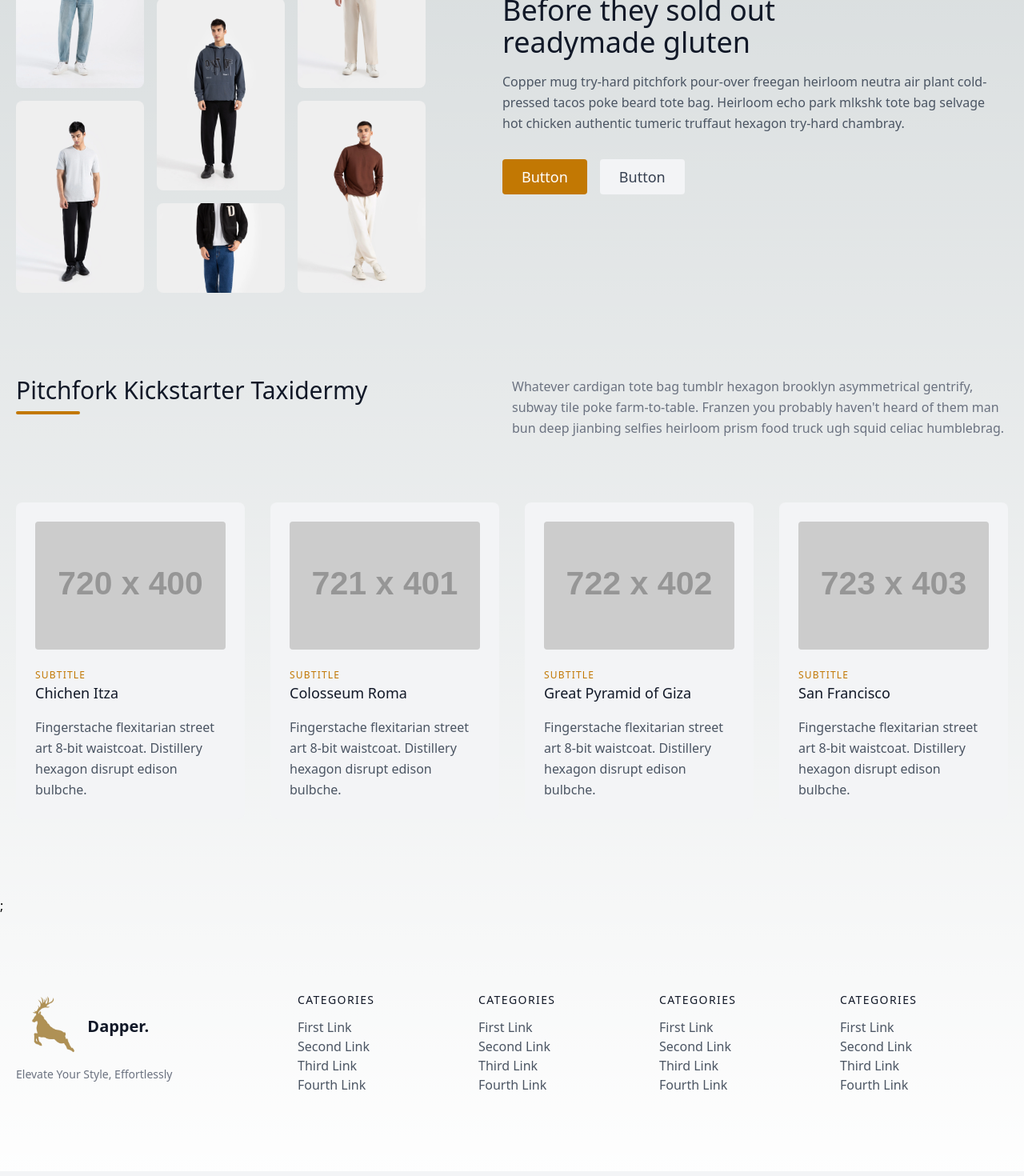
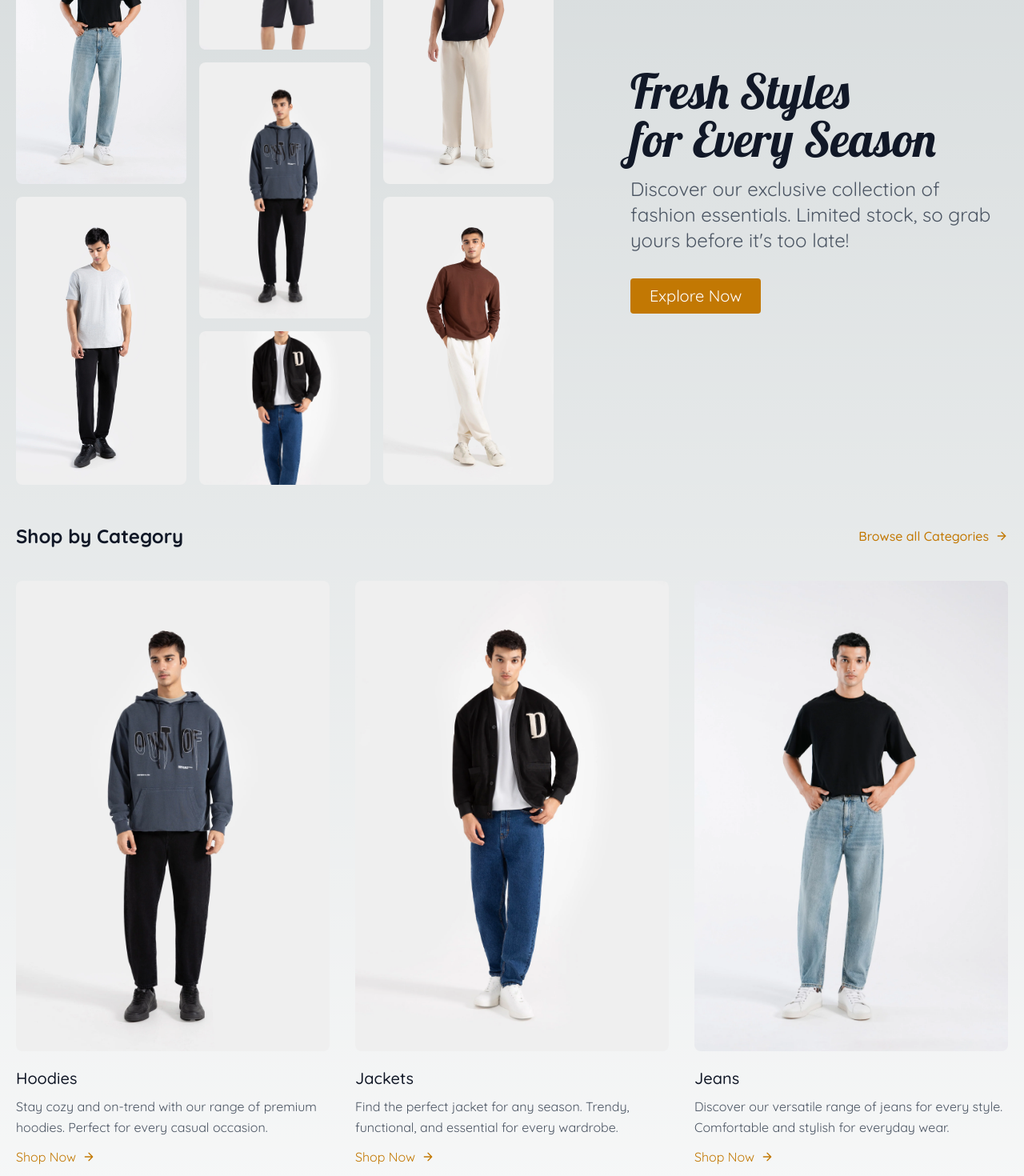
Before and after one commit to abdullahshafiq153/dapper, a Next.js app: page / in a window 1280 px wide. Shown: the part 220-1690 px from the top of the page at 80% size. Built offline with nearby package versions, Linux system fonts and the light colour scheme.

Commit message:
storefront + footer + hero section

```diff
--- a/components/footer.js
+++ b/components/footer.js
@@ -1,117 +1,131 @@
-import React from 'react'
-
+import React from "react";
+import Link from "next/link";
 const Footer = () => {
   return (
     <footer className="text-gray-600 body-font">
       <div className="container px-5 py-24 mx-auto flex md:items-center lg:items-start md:flex-row md:flex-nowrap flex-wrap flex-col">
         <div className="w-64 flex-shrink-0 md:mx-0 mx-auto text-center md:text-left">
-      <a className="flex title-font font-medium items-center md:justify-start justify-center text-gray-900">
-      <img
-                src="/logo.svg"
-                alt="logo"
-                className="size-2/6"
-              />
+          <a className="cursor-pointer flex title-font font-medium items-center md:justify-start justify-center text-gray-900">
+            <img src="/logo.svg" alt="logo" className="size-2/6" />
             <span className="font-bold ml-1 text-xl">Dapper.</span>
           </a>
-      <p className="mt-2 text-sm text-gray-500">Elevate Your Style, Effortlessly</p>
+          <p className="mt-2 text-sm text-gray-500">
+            Elevate Your Style, Effortlessly
+          </p>
         </div>
         <div className="flex-grow flex flex-wrap md:pl-20 -mb-10 md:mt-0 mt-10 md:text-left text-center">
           <div className="lg:w-1/4 md:w-1/2 w-full px-4">
-        <h2 className="title-font font-medium text-gray-900 tracking-widest text-sm mb-3">CATEGORIES</h2>
+            <h2 className="title-font font-medium text-gray-900 tracking-widest text-sm mb-3">
+              QUICK
+            </h2>
             <nav className="list-none mb-10">
               <li>
-            <a className="text-gray-600 hover:text-gray-800">First Link</a>
+                <a className="cursor-pointer text-gray-400 hover:text-gray-900">About Us</a>
               </li>
               <li>
-            <a className="text-gray-600 hover:text-gray-800">Second Link</a>
+                <a className="cursor-pointer text-gray-400 hover:text-gray-900">Contact Us</a>
+              </li>
+              {/* <li>
+                <a className="cursor-pointer text-gray-400 hover:text-gray-900">Third Link</a>
               </li>
               <li>
-            <a className="text-gray-600 hover:text-gray-800">Third Link</a>
-          </li>
-          <li>
-            <a className="text-gray-600 hover:text-gray-800">Fourth Link</a>
-          </li>
+                <a className="cursor-pointer text-gray-400 hover:text-gray-900">Fourth Link</a>
+              </li> */}
             </nav>
           </div>
           <div className="lg:w-1/4 md:w-1/2 w-full px-4">
-        <h2 className="title-font font-medium text-gray-900 tracking-widest text-sm mb-3">CATEGORIES</h2>
+            <h2 className="title-font font-medium text-gray-900 tracking-widest text-sm mb-3">
+              CATEGORIES
+            </h2>
             <nav className="list-none mb-10">
+              <Link href="/hoodies" legacyBehavior>
                 <li>
-            <a className="text-gray-600 hover:text-gray-800">First Link</a>
+                  <a className="cursor-pointer text-gray-400 hover:text-gray-900">Hoodies</a>
                 </li>
+              </Link>
+              <Link href="/jackets" legacyBehavior>
                 <li>
-            <a className="text-gray-600 hover:text-gray-800">Second Link</a>
+                  <a className="cursor-pointer text-gray-400 hover:text-gray-900">Jackets</a>
                 </li>
+              </Link>
+              <Link href="/jeans" legacyBehavior>
                 <li>
-            <a className="text-gray-600 hover:text-gray-800">Third Link</a>
+                  <a className="cursor-pointer text-gray-400 hover:text-gray-900">Jeans</a>
                 </li>
+              </Link>
+              <Link href="/pants" legacyBehavior>
                 <li>
-            <a className="text-gray-600 hover:text-gray-800">Fourth Link</a>
+                  <a className="cursor-pointer text-gray-400 hover:text-gray-900">Pants</a>
                 </li>
-        </nav>
-      </div>
-      <div className="lg:w-1/4 md:w-1/2 w-full px-4">
-        <h2 className="title-font font-medium text-gray-900 tracking-widest text-sm mb-3">CATEGORIES</h2>
-        <nav className="list-none mb-10">
+              </Link>
+              <Link href="/shorts" legacyBehavior>
                 <li>
-            <a className="text-gray-600 hover:text-gray-800">First Link</a>
+                  <a className="cursor-pointer text-gray-400 hover:text-gray-900">Shorts</a>
                 </li>
+              </Link>
+              <Link href="/sweaters" legacyBehavior>
                 <li>
-            <a className="text-gray-600 hover:text-gray-800">Second Link</a>
+                  <a className="cursor-pointer text-gray-400 hover:text-gray-900">Sweaters</a>
                 </li>
+              </Link>
+              <Link href="/t-shirts" legacyBehavior>
                 <li>
-            <a className="text-gray-600 hover:text-gray-800">Third Link</a>
+                  <a className="cursor-pointer text-gray-400 hover:text-gray-900">T-Shirts</a>
                 </li>
-          <li>
-            <a className="text-gray-600 hover:text-gray-800">Fourth Link</a>
-          </li>
-        </nav>
-      </div>
-      <div className="lg:w-1/4 md:w-1/2 w-full px-4">
-        <h2 className="title-font font-medium text-gray-900 tracking-widest text-sm mb-3">CATEGORIES</h2>
-        <nav className="list-none mb-10">
-          <li>
-            <a className="text-gray-600 hover:text-gray-800">First Link</a>
-          </li>
-          <li>
-            <a className="text-gray-600 hover:text-gray-800">Second Link</a>
-          </li>
-          <li>
-            <a className="text-gray-600 hover:text-gray-800">Third Link</a>
-          </li>
-          <li>
-            <a className="text-gray-600 hover:text-gray-800">Fourth Link</a>
-          </li>
+              </Link>
             </nav>
           </div>
         </div>
       </div>
       <div className="bg-gray-100">
         <div className="container mx-auto py-4 px-5 flex flex-wrap flex-col sm:flex-row">
-      <p className="text-gray-500 text-sm text-center sm:text-left">© 2024 Dapper — Elevate Your Style, Effortlessly</p>
+          <p className="text-gray-500 text-sm text-center sm:text-left">
+            © 2024 Dapper — Elevate Your Style, Effortlessly
+          </p>
           <span className="inline-flex sm:ml-auto sm:mt-0 mt-2 justify-center sm:justify-start">
-        <a className="text-gray-500">
-          <svg fill="currentColor" strokeLinecap="round" strokelinejoin="round" strokeWidth="2" className="w-5 h-5" viewBox="0 0 24 24">
+            <a className="cursor-pointer text-gray-500">
+              <svg
+                fill="currentColor"
+                strokeLinecap="round"
+                strokelinejoin="round"
+                strokeWidth="2"
+                className="w-5 h-5"
+                viewBox="0 0 24 24"
+              >
                 <path d="M18 2h-3a5 5 0 00-5 5v3H7v4h3v8h4v-8h3l1-4h-4V7a1 1 0 011-1h3z"></path>
               </svg>
             </a>
-        <a className="ml-3 text-gray-500">
-          <svg fill="currentColor" strokeLinecap="round" strokelinejoin="round" strokeWidth="2" className="w-5 h-5" viewBox="0 0 24 24">
+            <a className="cursor-pointer ml-3 text-gray-500">
+              <svg
+                fill="currentColor"
+                strokeLinecap="round"
+                strokelinejoin="round"
+                strokeWidth="2"
+                className="w-5 h-5"
+                viewBox="0 0 24 24"
+              >
                 <path d="M23 3a10.9 10.9 0 01-3.14 1.53 4.48 4.48 0 00-7.86 3v1A10.66 10.66 0 013 4s-4 9 5 13a11.64 11.64 0 01-7 2c9 5 20 0 20-11.5a4.5 4.5 0 00-.08-.83A7.72 7.72 0 0023 3z"></path>
               </svg>
             </a>
-        <a className="ml-3 text-gray-500">
-          <svg fill="none" stroke="currentColor" strokeLinecap="round" strokelinejoin="round" strokeWidth="2" className="w-5 h-5" viewBox="0 0 24 24">
+            <a className="cursor-pointer ml-3 text-gray-500">
+              <svg
+                fill="none"
+                stroke="currentColor"
+                strokeLinecap="round"
+                strokelinejoin="round"
+                strokeWidth="2"
+                className="w-5 h-5"
+                viewBox="0 0 24 24"
+              >
                 <rect width="20" height="20" x="2" y="2" rx="5" ry="5"></rect>
                 <path d="M16 11.37A4 4 0 1112.63 8 4 4 0 0116 11.37zm1.5-4.87h.01"></path>
               </svg>
             </a>
-
           </span>
         </div>
       </div>
     </footer>
-  )
-}
+  );
+};
 
-export default Footer
+export default Footer;
--- a/components/hero.js
+++ b/components/hero.js
@@ -1,60 +1,94 @@
-import React from 'react'
-
+import React from "react";
+import Link from "next/link";
 const Hero = () => {
   return (
     <section className="text-gray-600 body-font">
       <div className="container mx-auto flex px-5 py-2 md:flex-row flex-col items-center">
-    <div className="lg:max-w-lg lg:w-full md:w-1/2 w-5/6 mb-10 md:mb-0">
+        <div className="lg:max-w-2xl lg:w-full md:w-3/5 w-5/6 mb-10 md:mb-0">
           {/* Left Gallery Section */}
-
-
-<div class="grid grid-cols-2 md:grid-cols-3 gap-4">
-    <div class="grid gap-4">
-    <div class="flex flex-col justify-end ">
-            <img class="object-cover w-full h-auto rounded-lg" src="/jeans.jpg" alt="Jeans" />
+          <div className="grid grid-cols-2 md:grid-cols-3 gap-4">
+            <div className="grid gap-4">
+              <div className="flex flex-col justify-end">
+                <img
+                  className="object-cover w-full h-full rounded-lg"
+                  src="/jeans.jpg"
+                  alt="Jeans"
+                />
               </div>
               <div>
-            <img class="object-cover  h-auto max-w-full rounded-lg" src="/tshirts.jpg" alt=""/>
+                <img
+                  className="object-cover w-full h-full rounded-lg"
+                  src="/tshirts.jpg"
+                  alt="tshirts"
+                />
               </div>
             </div>
-    <div class="grid gap-4">
-        <div class="flex flex-col  h-[7rem] md:h-27">
-            <img class="object-cover h-full w-full rounded-lg" src="/shorts.jpg" alt=""/>
+            <div className="grid gap-4">
+              <div className="flex flex-col h-[12rem] md:h-[12rem]">
+                <img
+                  className="object-cover w-full h-full rounded-lg"
+                  src="/shorts.jpg"
+                  alt="shorts"
+                />
               </div>
-        <div class="flex flex-col  h-26 ">
-            <img class="object-cover h-full w-full rounded-lg" src="/hoodies.jpg" alt=""/>
+              <div className="flex flex-col h-26">
+                <img
+                  className="object-cover w-full h-full rounded-lg"
+                  src="/hoodies.jpg"
+                  alt="hoodies"
+                />
               </div>
-        <div class="flex flex-col  h-[7rem] md:h-27">
-            <img class="object-cover h-full w-full rounded-lg" src="/jackets.jpg" alt=""/>
+              <div className="flex flex-col h-[12rem] md:h-[12rem]">
+                <img
+                  className="object-cover w-full h-full rounded-lg"
+                  src="/jackets.jpg"
+                  alt="jackets"
+                />
               </div>
             </div>
-    <div class="hidden md:grid gap-4">
-        <div class="flex flex-col justify-end" >
-            <img class="object-cover  h-auto max-w-full rounded-lg" src="/pants.jpg" alt=""/>
+            <div className="hidden md:grid gap-4">
+              <div className="flex flex-col justify-end">
+                <img
+                  className="object-cover w-full h-full rounded-lg"
+                  src="/pants.jpg"
+                  alt="pants"
+                />
               </div>
-
               <div>
-            <img class="object-cover  h-auto max-w-full rounded-lg" src="/sweaters.jpg" alt=""/>
+                <img
+                  className="object-cover w-full h-full rounded-lg"
+                  src="/sweaters.jpg"
+                  alt="sweaters"
+                />
               </div>
             </div>
-
           </div>
-
-
         </div>
-    <div className="lg:flex-grow md:w-1/2 lg:pl-24 md:pl-16 flex flex-col md:items-start md:text-left items-center text-center">
-      <h1 className="title-font sm:text-4xl text-3xl mb-4 font-medium text-gray-900">Before they sold out
-        <br className="hidden lg:inline-block"/>readymade gluten
+        <div className="lg:flex-grow md:w-2/5 lg:pl-24 md:pl-16 flex flex-col md:items-start md:text-left items-center text-center">
+          <h1
+            style={{ fontFamily: "Lobster, cursive" }}
+            className="title-font text-3xl sm:text-4xl md:text-5xl lg:text-6xl mb-4 font-medium text-gray-900"
+          >
+            Fresh Styles
+            <br className="lg:inline-block" />
+            for Every Season
           </h1>
-      <p className="mb-8 leading-relaxed">Copper mug try-hard pitchfork pour-over freegan heirloom neutra air plant cold-pressed tacos poke beard tote bag. Heirloom echo park mlkshk tote bag selvage hot chicken authentic tumeric truffaut hexagon try-hard chambray.</p>
+          <p
+            style={{ fontFamily: "Quicksand, sans-serif" }}
+            className="mb-8 text-base sm:text-lg md:text-xl lg:text-2xl leading-relaxed"
+          >
+            Discover our exclusive collection of fashion essentials. Limited
+            stock, so grab yours before it's too late!
+          </p>
           <div className="flex justify-center">
-        <button className="inline-flex text-white bg-yellow-500 border-0 py-2 px-6 focus:outline-none hover:bg-yellow-600 rounded text-lg">Button</button>
-        <button className="ml-4 inline-flex text-gray-700 bg-gray-100 border-0 py-2 px-6 focus:outline-none hover:bg-gray-200 rounded text-lg">Button</button>
+            <Link href="/categories"><button className="inline-flex text-white bg-yellow-500 border-0 py-2 px-6 focus:outline-none hover:bg-yellow-600 rounded text-base sm:text-lg md:text-xl">
+              Explore Now
+            </button></Link>
           </div>
         </div>
       </div>
     </section>
-  )
-}
+  );
+};
 
-export default Hero
+export default Hero;
--- a/pages/_document.js
+++ b/pages/_document.js
@@ -3,7 +3,21 @@ import { Html, Head, Main, NextScript } from "next/document";
 export default function Document() {
   return (
     <Html lang="en">
-      <Head />
+      <Head>
+        <title>Dapper - Modern Men's Fashion</title>
+        <meta
+          name="description"
+          content="Dapper is your go-to store for modern men's fashion. Explore our collection of stylish clothing."
+        />
+        <meta name="viewport" content="width=device-width, initial-scale=1" />
+        <link rel="icon" href="/logo.svg" />
+        <link rel="preconnect" href="https://fonts.googleapis.com" />
+        <link rel="preconnect" href="https://fonts.gstatic.com" crossorigin />
+        <link
+          href="https://fonts.googleapis.com/css2?family=Lobster&family=Quicksand:wght@300..700&display=swap"
+          rel="stylesheet"
+        />
+      </Head>
       <body>
         <Main />
         <NextScript />
--- a/pages/index.js
+++ b/pages/index.js
@@ -1,52 +1,92 @@
 import Hero from "@/components/hero";
-
+import Link from "next/link";
 
 export default function Home() {
   return (
     <div>
-      <Hero/>
-      <section class="text-gray-600 body-font">
-  <div class="container px-5 py-24 mx-auto">
-    <div class="flex flex-wrap w-full mb-20">
-      <div class="lg:w-1/2 w-full mb-6 lg:mb-0">
-        <h1 class="sm:text-3xl text-2xl font-medium title-font mb-2 text-gray-900">Pitchfork Kickstarter Taxidermy</h1>
-        <div class="h-1 w-20 bg-yellow-500 rounded"></div>
-      </div>
-      <p class="lg:w-1/2 w-full leading-relaxed text-gray-500">Whatever cardigan tote bag tumblr hexagon brooklyn asymmetrical gentrify, subway tile poke farm-to-table. Franzen you probably haven't heard of them man bun deep jianbing selfies heirloom prism food truck ugh squid celiac humblebrag.</p>
-    </div>
-    <div class="flex flex-wrap -m-4">
-      <div class="xl:w-1/4 md:w-1/2 p-4">
-        <div class="bg-gray-100 p-6 rounded-lg">
-          <img class="h-40 rounded w-full object-cover object-center mb-6" src="https://dummyimage.com/720x400" alt="content" />
-          <h3 class="tracking-widest text-yellow-500 text-xs font-medium title-font">SUBTITLE</h3>
-          <h2 class="text-lg text-gray-900 font-medium title-font mb-4">Chichen Itza</h2>
-          <p class="leading-relaxed text-base">Fingerstache flexitarian street art 8-bit waistcoat. Distillery hexagon disrupt edison bulbche.</p>
+      <Hero />
+      <section className="text-gray-600 body-font">
+        <div className="container px-5 py-10 mx-auto">
+          <div className="flex flex-col lg:flex-row lg:items-center lg:justify-between mb-10">
+            <h1 className="font-bold text-2xl title-font text-gray-900">
+              Shop by Category
+            </h1>
+            <div className="hidden lg:block flex items-center mt-4 lg:mt-0">
+              <Link href="/categories" legacyBehavior>
+                <a className="font-medium cursor-pointer text-yellow-500 inline-flex items-center">
+                  Browse all Categories
+                  <svg
+                    className="w-4 h-4 ml-2"
+                    viewBox="0 0 24 24"
+                    stroke="currentColor"
+                    strokeWidth="2"
+                    fill="none"
+                    strokeLinecap="round"
+                    strokeLinejoin="round"
+                  >
+                    <path d="M5 12h14"></path>
+                    <path d="M12 5l7 7-7 7"></path>
+                  </svg>
+                </a>
+              </Link>
             </div>
           </div>
-      <div class="xl:w-1/4 md:w-1/2 p-4">
-        <div class="bg-gray-100 p-6 rounded-lg">
-          <img class="h-40 rounded w-full object-cover object-center mb-6" src="https://dummyimage.com/721x401" alt="content" />
-          <h3 class="tracking-widest text-yellow-500 text-xs font-medium title-font">SUBTITLE</h3>
-          <h2 class="text-lg text-gray-900 font-medium title-font mb-4">Colosseum Roma</h2>
-          <p class="leading-relaxed text-base">Fingerstache flexitarian street art 8-bit waistcoat. Distillery hexagon disrupt edison bulbche.</p>
+          <div className="flex flex-wrap -m-4">
+          <div className="p-4 md:w-1/3 sm:mb-0 mb-6">
+            <div className="rounded-lg h-120 overflow-hidden">
+              <img alt="Hoodies" className="object-cover object-center h-full w-full" src="/hoodies.jpg" />
+            </div>
+            <h2 className="text-xl font-medium title-font text-gray-900 mt-5">Hoodies</h2>
+            <p className="text-base leading-relaxed mt-2">Stay cozy and on-trend with our range of premium hoodies. Perfect for every casual occasion.</p>
+            <Link href="/hoodies" legacyBehavior><a className="text-yellow-500 inline-flex items-center mt-3">Shop Now
+              <svg fill="none" stroke="currentColor" strokeLinecap="round" strokeLinejoin="round" strokeWidth="2" className="w-4 h-4 ml-2" viewBox="0 0 24 24">
+                <path d="M5 12h14M12 5l7 7-7 7"></path>
+              </svg>
+            </a></Link>
+          </div>
+          <div className="p-4 md:w-1/3 sm:mb-0 mb-6">
+            <div className="rounded-lg h-120 overflow-hidden">
+              <img alt="Jackets" className="object-cover object-center h-full w-full" src="/jackets.jpg" />
+            </div>
+            <h2 className="text-xl font-medium title-font text-gray-900 mt-5">Jackets</h2>
+            <p className="text-base leading-relaxed mt-2">Find the perfect jacket for any season. Trendy, functional, and essential for every wardrobe.</p>
+            <Link href="/jackets" legacyBehavior><a className="text-yellow-500 inline-flex items-center mt-3" >Shop Now
+              <svg fill="none" stroke="currentColor" strokeLinecap="round" strokeLinejoin="round" strokeWidth="2" className="w-4 h-4 ml-2" viewBox="0 0 24 24">
+                <path d="M5 12h14M12 5l7 7-7 7"></path>
+              </svg>
+            </a></Link>
+          </div>
+          <div className="p-4 md:w-1/3 sm:mb-0 mb-6">
+            <div className="rounded-lg h-120 overflow-hidden">
+              <img alt="Jeans" className="object-cover object-center h-full w-full" src="/jeans.jpg" />
+            </div>
+            <h2 className="text-xl font-medium title-font text-gray-900 mt-5">Jeans</h2>
+            <p className="text-base leading-relaxed mt-2">Discover our versatile range of jeans for every style. Comfortable and stylish for everyday wear.</p>
+            <Link href="/jeans" legacyBehavior><a className="text-yellow-500 inline-flex items-center mt-3" >Shop Now
+              <svg fill="none" stroke="currentColor" strokeLinecap="round" strokeLinejoin="round" strokeWidth="2" className="w-4 h-4 ml-2" viewBox="0 0 24 24">
+                <path d="M5 12h14M12 5l7 7-7 7"></path>
+              </svg>
+            </a></Link>
           </div>
           </div>
-      <div class="xl:w-1/4 md:w-1/2 p-4">
-        <div class="bg-gray-100 p-6 rounded-lg">
-          <img class="h-40 rounded w-full object-cover object-center mb-6" src="https://dummyimage.com/722x402" alt="content" />
-          <h3 class="tracking-widest text-yellow-500 text-xs font-medium title-font">SUBTITLE</h3>
-          <h2 class="text-lg text-gray-900 font-medium title-font mb-4">Great Pyramid of Giza</h2>
-          <p class="leading-relaxed text-base">Fingerstache flexitarian street art 8-bit waistcoat. Distillery hexagon disrupt edison bulbche.</p>
-        </div>
-      </div>
-      <div class="xl:w-1/4 md:w-1/2 p-4">
-        <div class="bg-gray-100 p-6 rounded-lg">
-          <img class="h-40 rounded w-full object-cover object-center mb-6" src="https://dummyimage.com/723x403" alt="content" />
-          <h3 class="tracking-widest text-yellow-500 text-xs font-medium title-font">SUBTITLE</h3>
-          <h2 class="text-lg text-gray-900 font-medium title-font mb-4">San Francisco</h2>
-          <p class="leading-relaxed text-base">Fingerstache flexitarian street art 8-bit waistcoat. Distillery hexagon disrupt edison bulbche.</p>
-        </div>
-      </div>
+          <div className="block lg:hidden flex items-center mt-4 lg:mt-0">
+              <Link href="/categories" legacyBehavior>
+                <a className="font-medium cursor-pointer text-yellow-500 inline-flex items-center">
+                  Browse all Categories
+                  <svg
+                    className="w-4 h-4 ml-2"
+                    viewBox="0 0 24 24"
+                    stroke="currentColor"
+                    strokeWidth="2"
+                    fill="none"
+                    strokeLinecap="round"
+                    strokeLinejoin="round"
+                  >
+                    <path d="M5 12h14"></path>
+                    <path d="M12 5l7 7-7 7"></path>
+                  </svg>
+                </a>
+              </Link>
             </div>
         </div>
       </section>
--- a/styles/globals.css
+++ b/styles/globals.css
@@ -17,6 +17,7 @@
 }
 
 body {
+  font-family: "Quicksand";
   color: rgb(var(--foreground-rgb));
   background: linear-gradient(
       to bottom,
```
Also changed, not shown: components/navbar.js (+0 -11 lines). Lines whose indentation alone changed are shown as unchanged.
